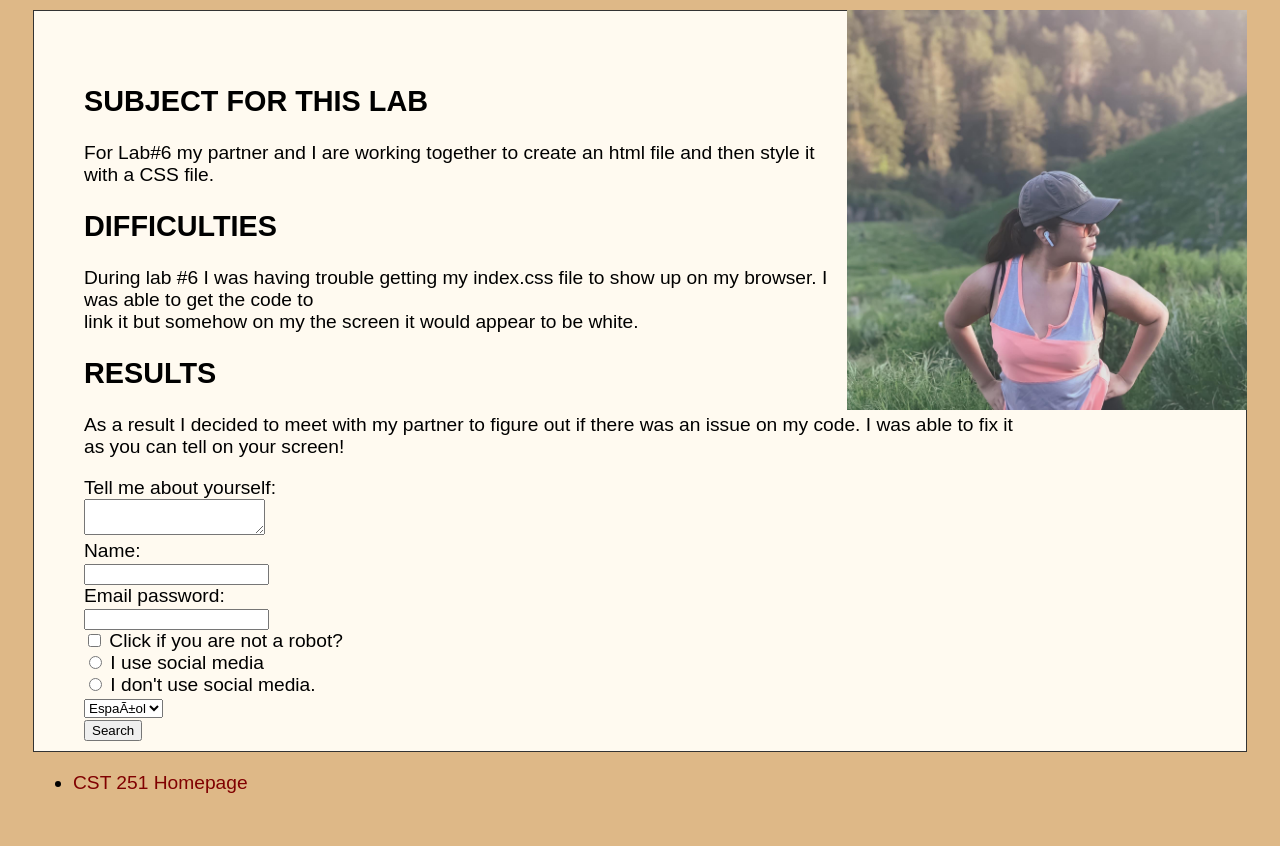
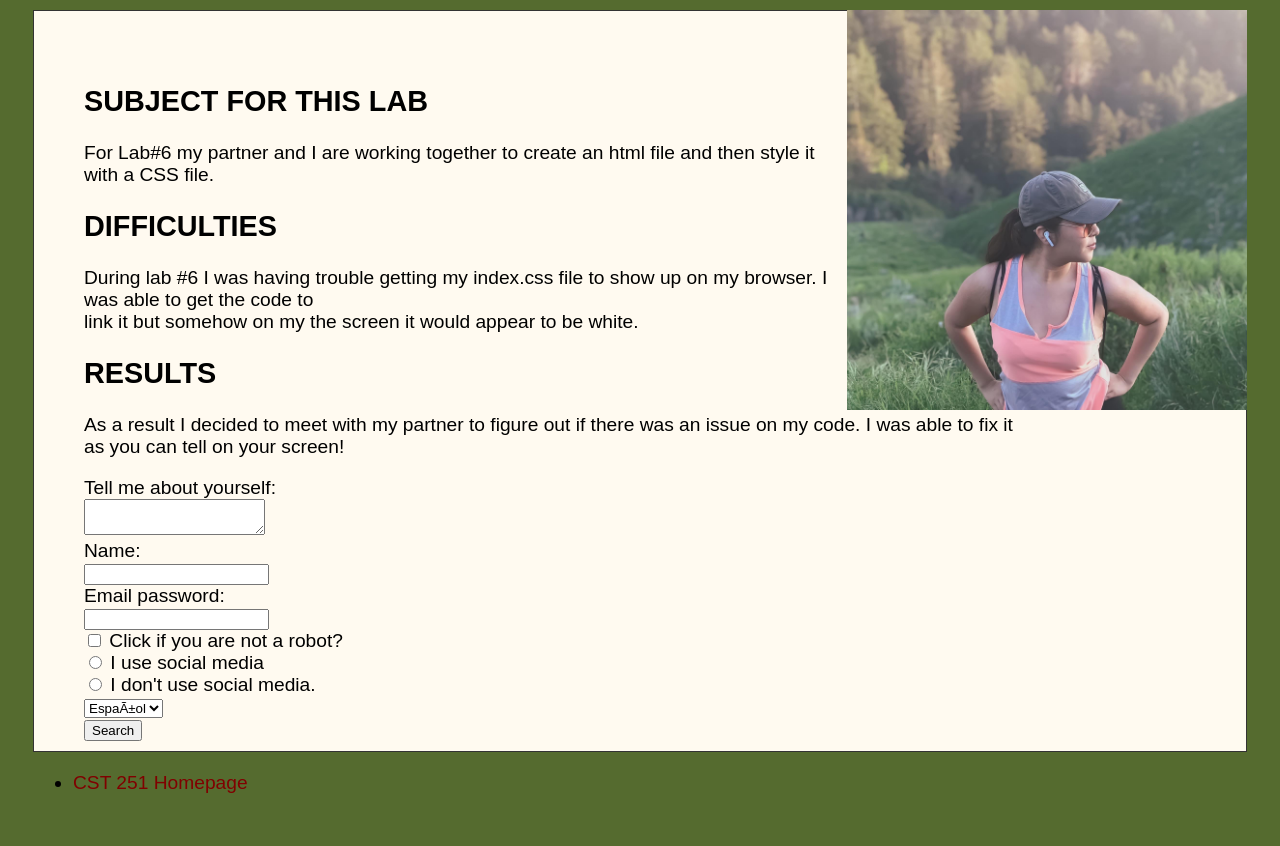
Before and after one commit to nely8998/cst251, a plain HTML site: page lab6/index.html in a window 1280 px wide. Shown: the part 118-964 px from the top of the page. Drawn offline with Linux system fonts and the light colour scheme.

Commit message:
color change

```diff
--- a/lab6/css/index.css
+++ b/lab6/css/index.css
@@ -1,6 +1,6 @@
 body {
     font-family: fantasy;
-    background-color: darkkhaki;
+    background-color: darkolivegreen;
     padding: 25px;
     font-size: 120%;
 }
--- a/lab6/index.html
+++ b/lab6/index.html
@@ -1,7 +1,7 @@
 <!DOCTYPE html>
 <html lang="en" dir="ltr">
 <head>
-	<body style="background-color:burlywood;">
+	<body style="background-color:darkolivegreen;">
 		<meta charset=="utf-8">
 		<title>Lab 6: More Complicated HTML</title>
 		<link rel="stylesheet" type="text/css" href="css/index.css">
@@ -38,8 +38,7 @@
 							    <option value="en">English</option>
 							  </select><br>
 							  <input type="submit" value="Search">
-
-							</form>
+								</form>
 
 						</div>
 						<nav>
```
